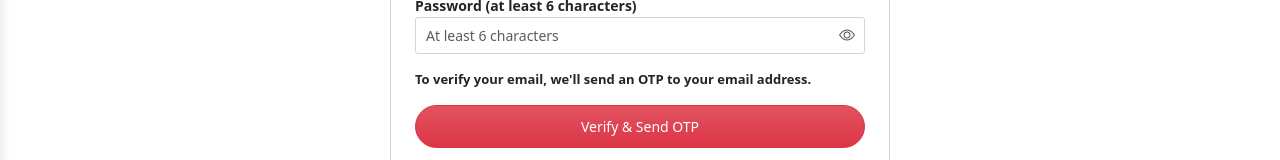
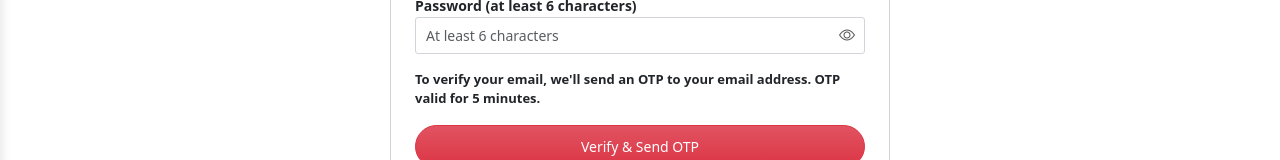
Before and after one commit to Payal-Akula/zenvy-frontend, a React (Create React App) app: page /create in a window 1280 px wide. Shown: the part 527-687 px from the top of the page. Built offline with nearby package versions, Linux system fonts and the light colour scheme; no server answers.

Commit message:
UI improvements and fixed after deployment

```diff
--- a/src/Navbar/Create.js
+++ b/src/Navbar/Create.js
@@ -248,10 +248,9 @@ function Create() {
               </div>
             )}
 
-            <div className="text small mt-3 fw-semibold mb-3" style={{ fontSize: "clamp(11px, 3vw, 13px)" }}>
-              To verify your email, we'll send an OTP to your email address.
-            </div>
-
+           <div className="text small mt-3 fw-semibold mb-3" style={{ fontSize: "clamp(11px, 3vw, 13px)" }}>
+  To verify your email, we'll send an OTP to your email address. OTP valid for 5 minutes.
+</div>
             <div className="d-grid">
               <button
                 type="submit"
--- a/src/Navbar/Verify.js
+++ b/src/Navbar/Verify.js
@@ -8,7 +8,7 @@ import logo from '../assets/images/output-onlinepngtools.png';
 function Verify() {
   const navigate = useNavigate();
   const [otp, setOtp] = useState("");
-  const [timer, setTimer] = useState(30);
+  const [timer, setTimer] = useState(60); // Changed from 30 to 60 seconds
   const [canResend, setCanResend] = useState(false);
   const [loading, setLoading] = useState(false);
 
@@ -62,8 +62,8 @@ function Verify() {
       console.log("Resend response:", data);
 
       if (res.ok) {
-        toast.success("OTP resent successfully! 📧");
-        setTimer(30);
+        toast.success("OTP resent successfully! 📧 Please check your email.");
+        setTimer(60); // Reset to 60 seconds
         setCanResend(false);
       } else {
         toast.error(data.message || "Failed to resend OTP");
```
